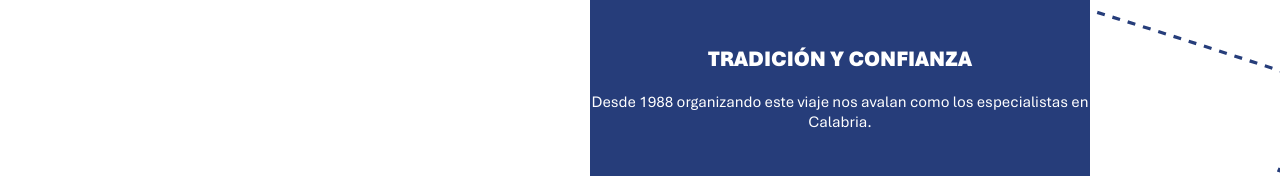
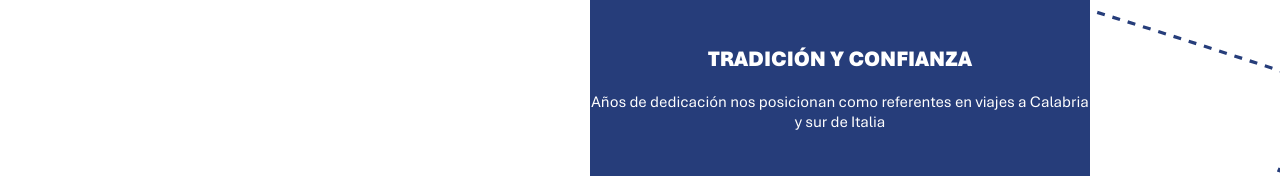
Before and after one commit to gonzaloezemolina/promar, a website: page pages/calabria.html in a window 1280 px wide. Shown: the part 2952-3128 px from the top of the page. Drawn offline with nearby package versions, Linux system fonts and the light colour scheme.

Commit message:
calabria third card text changed

```diff
--- a/pages/calabria.html
+++ b/pages/calabria.html
@@ -121,7 +121,7 @@ Nuestros guías conocen los lugares y las historias que hacen especiales a Calab
         <div class="calabria_third_card_container">
           <div class="calabria_third_card_container_text">
             <h3>TRADICIÓN Y CONFIANZA</h3>
-            <p>Desde 1988 organizando este viaje nos avalan como los especialistas en Calabria.</p>
+            <p>Años de dedicación nos posicionan como referentes en viajes a Calabria y sur de Italia</p>
           </div>
         </div>
       </section>
```
